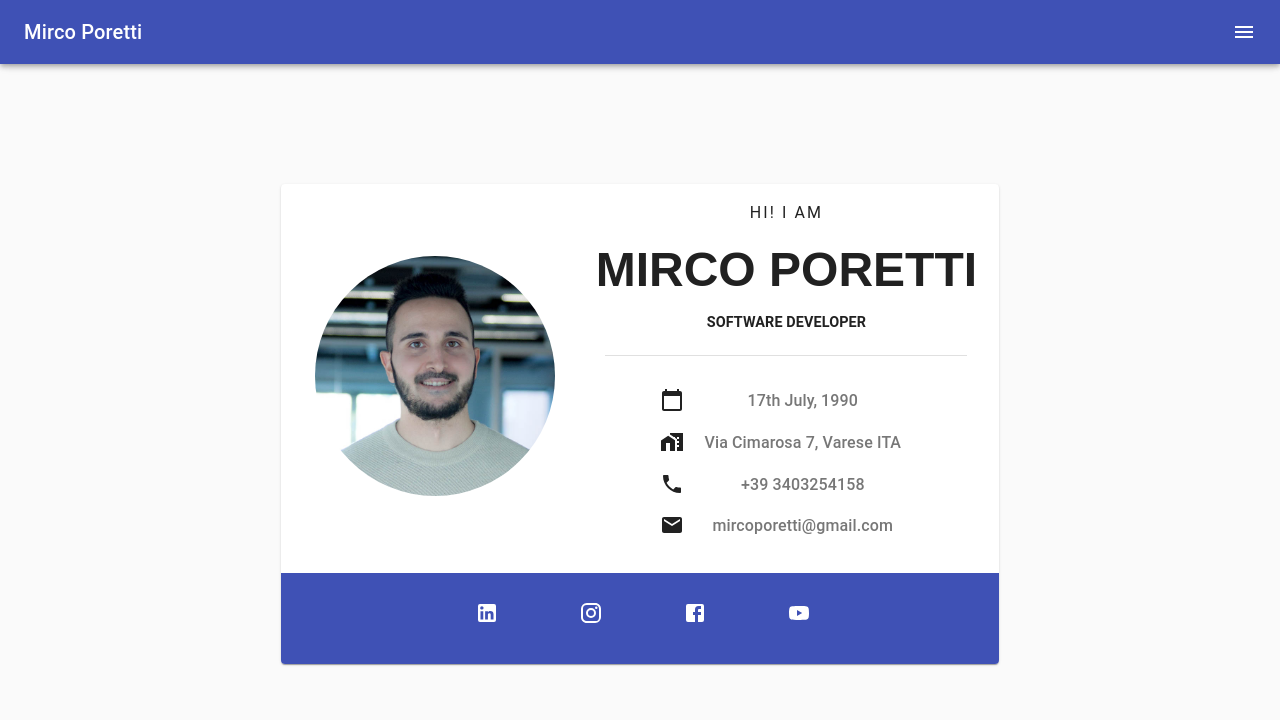
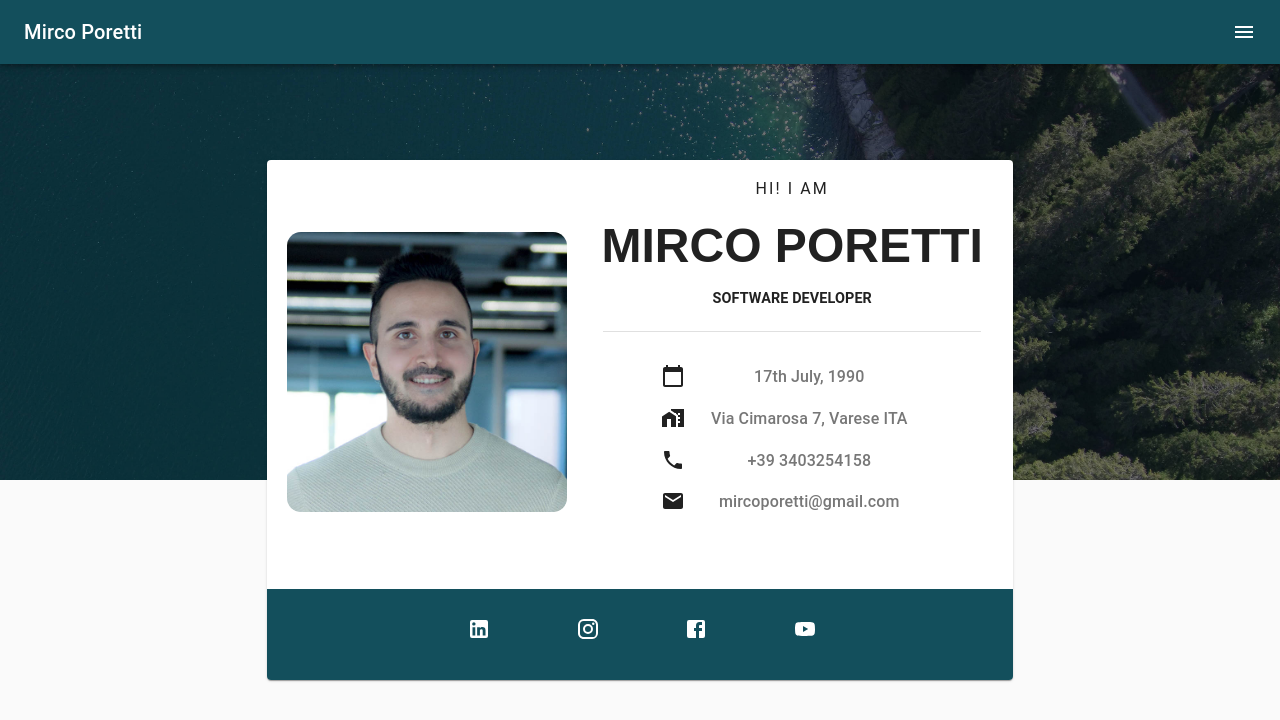
Before and after one commit to mircoporetti/mircoporetti.github.io, a React (Create React App) app: page / in a window 1280 px wide. Shown: the top 720 px of the page. Built offline with nearby package versions, Linux system fonts and the light colour scheme.

Commit message:
Top section with a background

```diff
--- a/src/Home/Home.tsx
+++ b/src/Home/Home.tsx
@@ -19,6 +19,7 @@ const Home: FunctionComponent<Props> = (props) => {
 
     return (
         <>
+            <section className={css.topSection}>
                 <Grid container justify={"center"} className={css.meGrid}>
                     <Grid item xs={12} sm={8} md={7}>
                         <Card>
@@ -108,6 +109,7 @@ const Home: FunctionComponent<Props> = (props) => {
                         </Card>
                     </Grid>
                 </Grid>
+            </section>
         </>
     );
 };
--- a/src/Home/home.module.scss
+++ b/src/Home/home.module.scss
@@ -1,16 +1,25 @@
+.topSection{
+  background-image: url("top_background.jpg");
+  background-size: 100%;
+  height: 30rem;
+}
+
+.bottomSection {
+  margin-top: 30%;
+}
+
 .meGrid{
   margin-top: 10rem;
 }
-
 
 .avatarWrapper{
   text-align: center;
 }
 
 .avatar {
-  height: 15rem;
-  width: 15rem;
-  border-radius:50%;
+  height: 17.5rem;
+  width: 17.5rem;
+  border-radius:5%;
   margin-top: 3.5rem;
   margin-bottom: 3.5rem;
 }
@@ -46,7 +55,7 @@
 
 .socialSection{
   height: 5.7rem;
-  background-color: #3f51b5;
+  background-color: #134f5c;
 }
 
 .socialContainer{
--- a/src/shared/DrawerLayout.tsx
+++ b/src/shared/DrawerLayout.tsx
@@ -26,6 +26,7 @@ const useStyles = makeStyles((theme: Theme) =>
             display: 'flex',
         },
         appBar: {
+            backgroundColor: '#134f5c',
             transition: theme.transitions.create(['margin', 'width'], {
                 easing: theme.transitions.easing.sharp,
                 duration: theme.transitions.duration.leavingScreen,
@@ -62,7 +63,6 @@ const useStyles = makeStyles((theme: Theme) =>
         },
         content: {
             flexGrow: 1,
-            padding: theme.spacing(3),
             transition: theme.transitions.create('margin', {
                 easing: theme.transitions.easing.sharp,
                 duration: theme.transitions.duration.leavingScreen,
```
Also changed, not shown: src/Home/top_background.jpg (added). Lines whose indentation alone changed are shown as unchanged.
